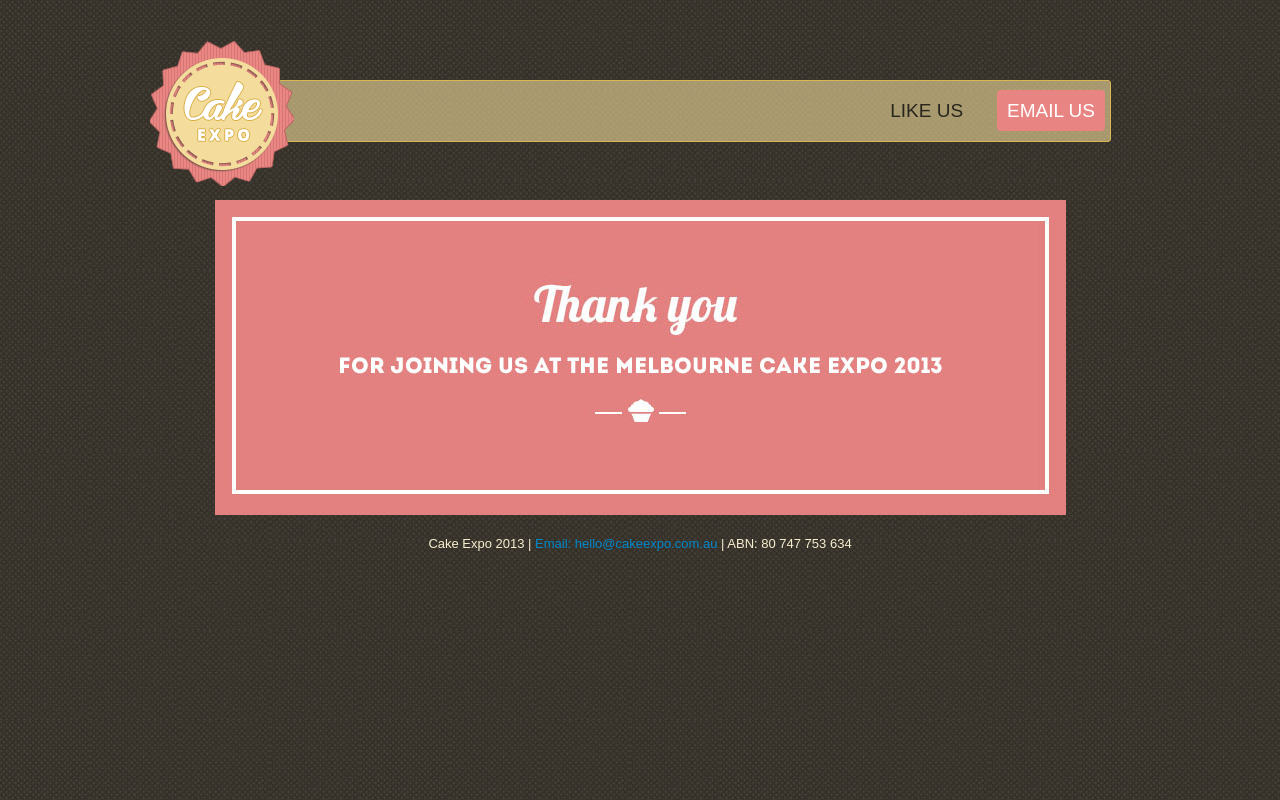
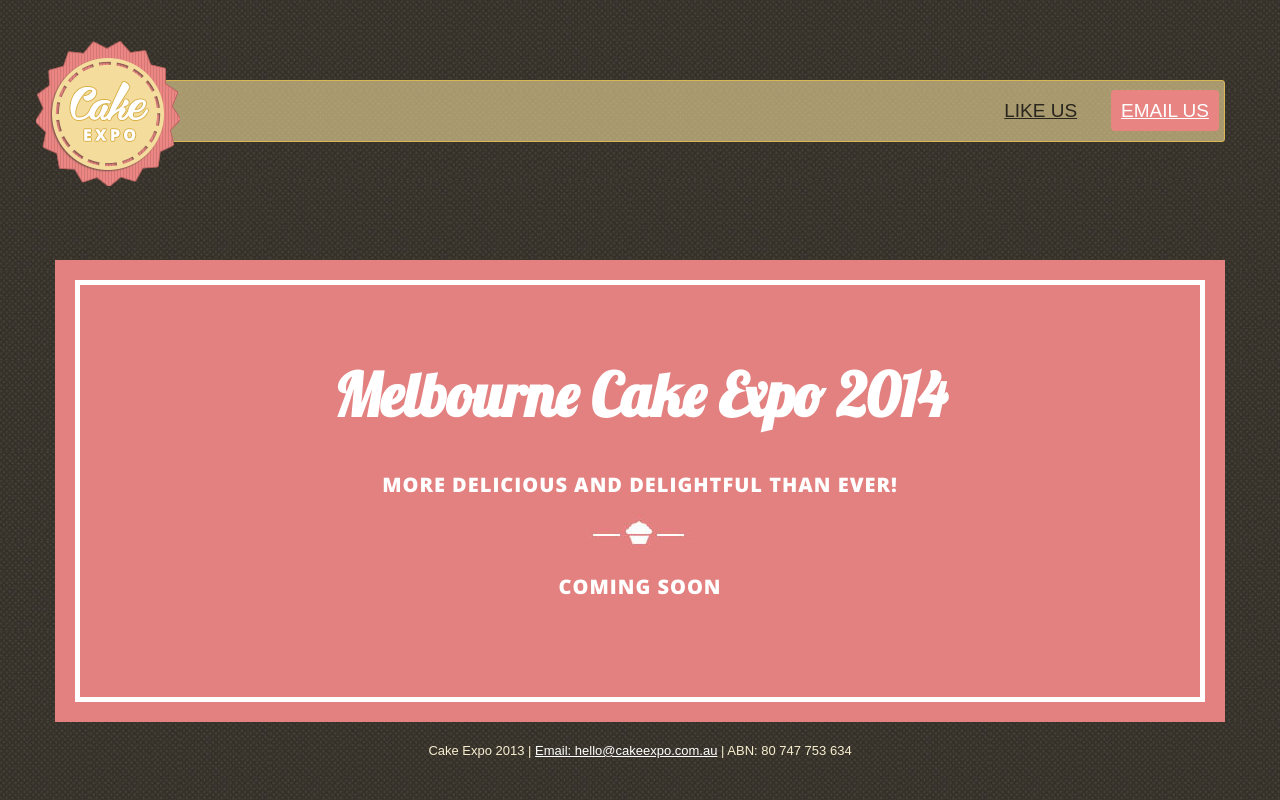
Before and after one commit to reclusedesigns/cakeexpo, a PHP site: page / in a window 1280 px wide. Run offline with PHP 8.4, Linux system fonts and the light colour scheme; some libraries are stand-ins or nearby versions.

Commit message:
added the coming soon block and changed the header

```diff
--- a/design/css/layout.css
+++ b/design/css/layout.css
@@ -37,7 +37,7 @@ p.buy_ticket a:hover{text-decoration: none; opacity: 0.8;}
 
 /* navbar header */
 header{position: fixed; width:100%; z-index: 10000; top:80px; text-align: left;}
-header .menu{width:940px; height:60px; display: block; background:rgba(244,220,156,0.6); margin: 0 auto;position: relative; border-radius: 3px; border:1px solid #dbb655;}
+header .menu{height:60px; display: block; background:rgba(244,220,156,0.6); margin: 0 auto;position: relative; border-radius: 3px; border:1px solid #dbb655;}
 header .menu .logo{position: absolute;top:-40px; left:-20px;}
 header .menu ul li{padding-top:20px;}
 header .menu ul li a{padding:10px 20px; font-size:19px; color:#29261e}
@@ -94,3 +94,13 @@ header .menu ul li a.buy{background:#e88582; color:#fff; padding:10px; border-ra
 .partners .partner{padding:10px;}
 
 footer p{color:#f7eecf; text-align: center;}
+
+
+/* coming soon */
+
+h1{font-family: 'Lobster', cursive; color:#fff; text-transform: none; font-size: 60px; padding-bottom:40px; }
+h2{font-family: 'Open Sans', sans-serif; color:#fff; font-size: 20px; letter-spacing: 1px; font-weight: 900;}
+{text-transform: lowercase; font-size: 13px; letter-spacing: 0;}
+a{color:#fff; text-decoration: underline;}
+.coming_soon{margin-top:260px; background: #e38180; padding:20px; margin-bottom:20px;}
+.coming_soon .white_stripe{background:#e38180; border: 5px solid #fff; padding:80px;}
--- a/header.php
+++ b/header.php
@@ -32,8 +32,13 @@
 	<script src="design/scripts/toys.js" type="text/javascript" charset="utf-8"></script>
 
 	<!-- typekit -->
+<!--
 	<script type="text/javascript" src="//use.typekit.net/ahb1aqa.js"></script>
 	<script type="text/javascript">try{Typekit.load();}catch(e){}</script>
+-->
+
+<!-- google fonts -->
+	<link href='http://fonts.googleapis.com/css?family=Lobster|Open+Sans:400,800,300' rel='stylesheet' type='text/css'>
 
 
 </head>
--- a/index.php
+++ b/index.php
@@ -1,8 +1,14 @@
 <?php include 'header.php'; ?>
 
-<div class="thankyou">
-	<img src="design/images/thankyou.jpg" alt="thankyou" width="851" height="315" />
+<div class="container">
+	<div class="coming_soon">
+		<div class="white_stripe">
+			<h1>Melbourne Cake Expo 2014</h1>
+			<h2>More delicious and delightful than ever!</h2>
+			<img src="design/images/coming_soon/tiny_cake.jpg" alt="tiny_cake" width="137" height="42" />
+			<h2>Coming soon</h2>
+		</div>
+	</div>
 </div>
 
-
 <?php include 'footer.php'; ?>
```
Also changed, not shown: design/images/coming_soon/tiny_cake.jpg (added).
